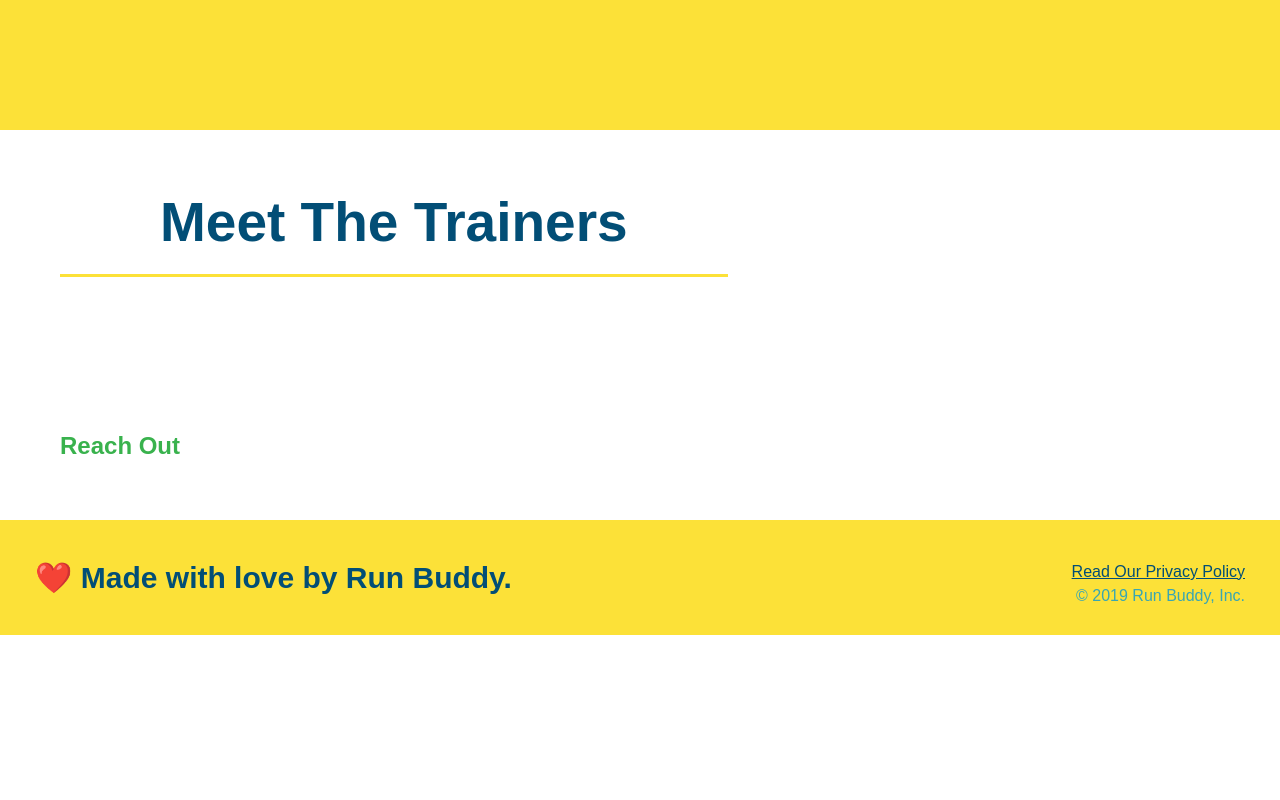
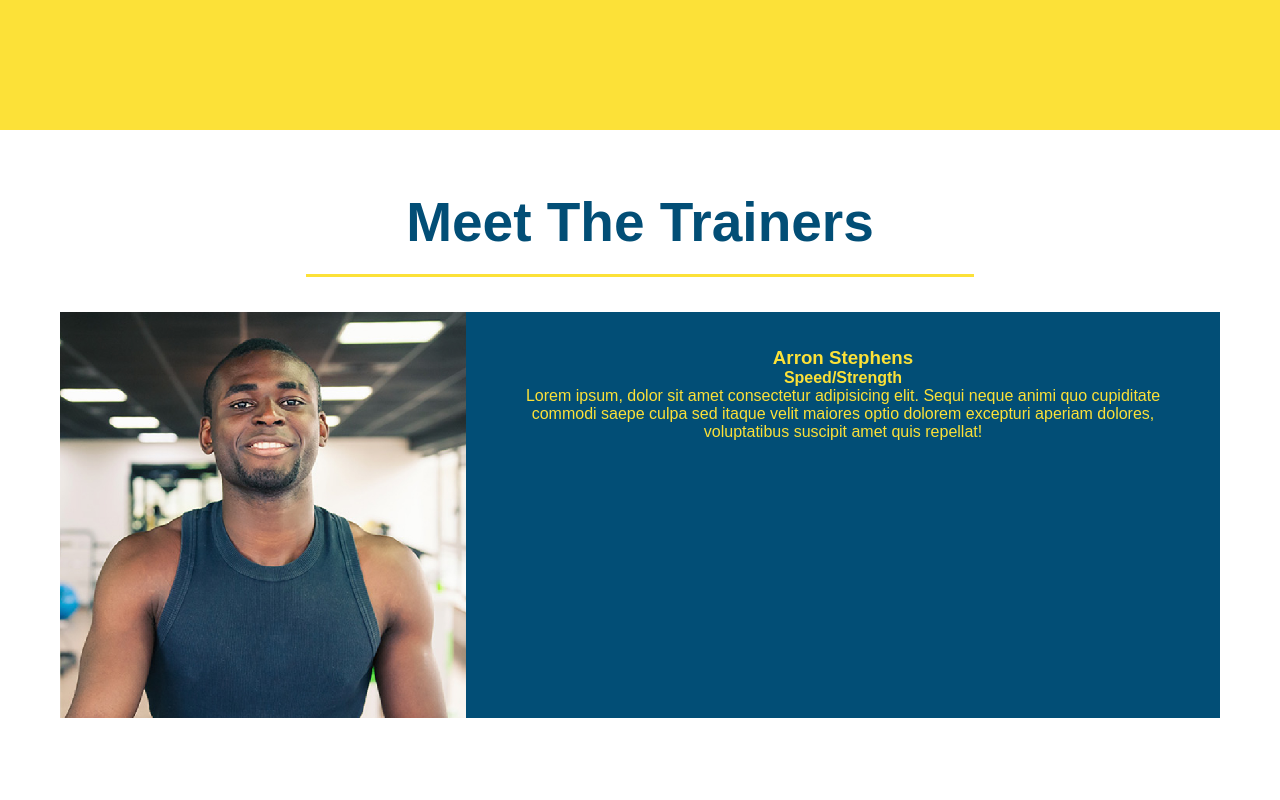
Before and after one commit to mralegria31/run-buddy, a plain HTML site: page index.html in a window 1280 px wide. Shown: the part 2560-3360 px from the top of the page. Before the commit the page ends 3195 px from the top, so only its background shows below. Drawn offline with Linux system fonts and the light colour scheme.

Commit message:
trainer picture added

```diff
--- a/assets/css/style.css
+++ b/assets/css/style.css
@@ -221,3 +221,29 @@ footer {
 .steps span {
   font-size: 38px;
 }
+
+.trainers {
+  text-align: center;
+}
+
+.trainer {
+  width: 900;
+  margin: 0 auto 30px auto;
+  background: #024e76;
+  color: #fce138;
+}
+
+.trainer img {
+  width: 35%;
+  float: left;
+}
+
+.trainer-bio {
+  padding: 35px;
+  float: left;
+  width: 65%;
+}
+
+.trainer {
+  overflow: auto;
+}
--- a/index.html
+++ b/index.html
@@ -110,6 +110,17 @@
     <h2 class="section-title primary-border">
       Meet The Trainers
     </h2>
+    <article class="trainer">
+      <img src="assets/images/01-05-trainers/trainer-1.jpg" alt="Arron Stephens in his workout clothes, ready to pump iron"/>
+      <div class="trainer-bio">
+        <h3> Arron Stephens</h3>
+        <h4>Speed/Strength</h4>
+        <p>
+          Lorem ipsum, dolor sit amet consectetur adipisicing elit. Sequi neque animi quo cupiditate commodi saepe culpa sed
+          itaque velit maiores optio dolorem excepturi aperiam dolores, voluptatibus suscipit amet quis repellat!
+        </p>
+      </div>
+    </article>
   </section>
 
   <!-- "reach out" section -->
```
Also changed, not shown: assets/images/01-05-trainers/trainer-1.jpg (added), assets/images/01-05-trainers/trainer-2.jpg (added), assets/images/01-05-trainers/trainer-3.jpg (added), 1 other file.
